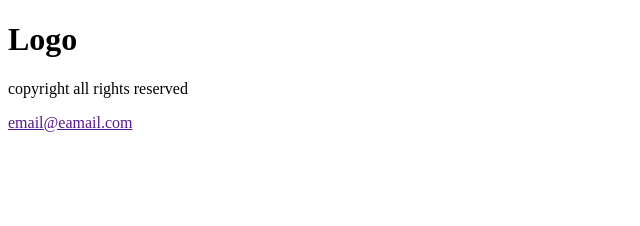
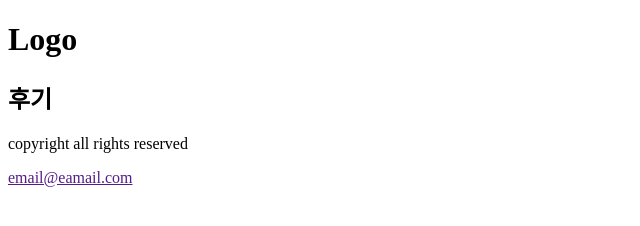
Before and after one commit to rwonyujin03-debug/1st-project-ex, a plain HTML site: page Index.html in a window 1280 px wide. Shown: the whole page, without its empty margins (0-640 px from the left). Drawn offline with Linux system fonts and the light colour scheme.

Commit message:
feat: main add

```diff
--- a/Index.html
+++ b/Index.html
@@ -9,6 +9,11 @@
     <header>
       <h1>Logo</h1>
     </header>
+    <main>
+      <section>
+        <h2>후기</h2>
+      </section>
+    </main>
     <footer>
       <p>copyright all rights reserved</p>
       <a href="">email@eamail.com</a>
```
